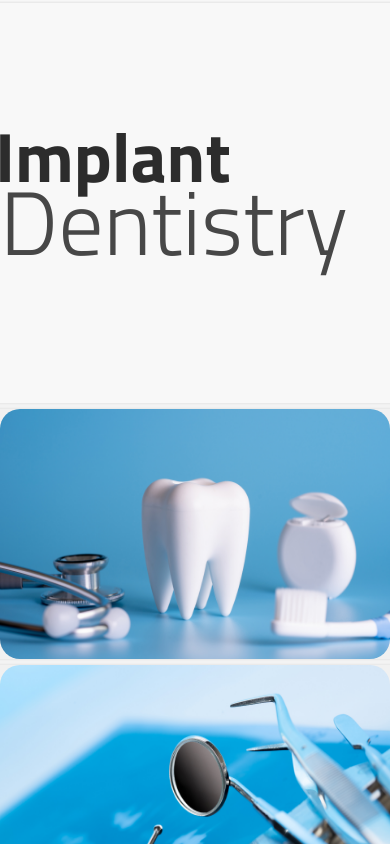
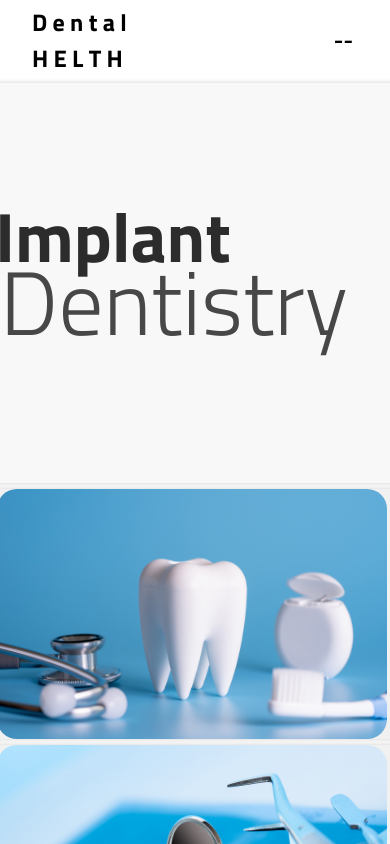
Before and after one commit to malith1997/dental1, a React (Create React App) app: page / in a window 390 px wide. Shown: the top 844 px of the page. Built offline with nearby package versions, Linux system fonts and the light colour scheme.

Commit message:
do mobile response

```diff
--- a/package.json
+++ b/package.json
@@ -12,6 +12,7 @@
     "framer-motion": "^10.3.0",
     "react": "^18.2.0",
     "react-dom": "^18.2.0",
+    "react-router-dom": "^6.9.0",
     "react-scripts": "5.0.1",
     "web-vitals": "^2.1.4"
   },
--- a/src/App.js
+++ b/src/App.js
@@ -1,29 +1,32 @@
 import logo from './logo.svg';
-import React from 'react'
 import './App.css';
-import Hero from './component/Hero';
-import Hero1 from './component/Hero1';
+import Home from './pages/Home';
+import {
+  BrowserRouter as Router,
+  Route,
+  Link,
+  Routes,
+  Redirect
+} from "react-router-dom";
+
 
 function App() {
   return (
-    <div className="App">
-       <React.Fragment>
-
-        <Hero />
-        <Hero1 />
+    <Router>
 
 
 
 
+    <Routes>
+      <Route exact path="/" element={<Home />} />
+      {/* <Route path="/About" element={<About />} />
+      <Route path="/Contact" element={<Contact />} />
+      <Route path="/Services" element={<Services />} /> */}
 
 
+    </Routes>
+  </Router>
 
-
-
-
-       </React.Fragment>
-
-    </div>
   );
 }
 
--- a/src/Styles/main.css
+++ b/src/Styles/main.css
@@ -6,6 +6,38 @@ body{
   padding: 0;
   height: 100vh;
   font-family: 'Titillium Web', sans-serif;
+}
+
+header{
+  display: flex;
+  align-items:center;
+  justify-content: space-between;
+  height: 80px;
+  padding: 0 2rem;
+  background-color: #ffffff;
+  color: var(--textColor);
+}
+
+nav a{
+  margin:0 2rem;
+  color: var(--textColor);
+  text-decoration: none;
+}
+
+nav a:hover{
+  color: var(--secondaryColor);
+}
+
+header .nav-btn{
+  padding: 5px;
+  cursor:pointer;
+  background: transparent;
+  border:none;
+  outline: none;
+  color: var(--textColor);
+  visibility: hidden;
+  opacity: 0;
+  font-size: 1.8rem;
 }
 
 .container{
@@ -166,7 +198,44 @@ body{
       }
 
 
-      @media (max-width:800px){
+      @media only screen and (max-width: 767px){
+
+
+        header .nav-btn{
+          visibility: visible;
+          opacity: 1;
+      }
+      header nav{
+          position: fixed;
+          top: 0;
+          left: 0;
+          height: 100%;
+          width: 100%;
+          display: flex;
+          flex-direction: column;
+          align-items: center;
+          justify-content: center;
+          gap: 1.5rem;
+          background-color: var(--mainColor);
+          transition: 1s;
+          transform: translateY(-100vh);
+      }
+
+      header .responsive_nav{
+          transform: none;
+      }
+
+      nav .nav-close-btn{
+          position: absolute;
+          top: 2rem;
+          right: 2rem;
+      }
+
+      nav a{
+          font-size:  1.5rem;
+      }
+
+
         .card-01{
           flex: 100%;
           width: 600px;
@@ -185,6 +254,7 @@ body{
         }
         .img3{
           width: 65%;
+          margin-left: 17%;
           border-radius: 20px;
         }
 
@@ -216,7 +286,7 @@ body{
             color: #000000;
             padding: 15px;
             width: 150px;
-            margin-left: 40%;
+            margin-left: 57%;
             margin-top: 20%;
             border-radius: 50px;
             }
@@ -225,4 +295,10 @@ body{
               color: #ffffff;
             }
 
+
+
+
+
+
+
       }
--- /dev/null
+++ b/src/component/NavBar.js
@@ -0,0 +1,65 @@
+import React from 'react'
+import {motion} from 'framer-motion'
+import { Link } from "react-router-dom";
+import { useRef } from "react";
+
+
+export default function NavBar() {
+
+    // <motion.div
+    // initial={{y:-100}}
+    // animate={{y:0}}
+    // transition={{
+    //     delay:1.6,
+    //     type:"spring",
+    //     stiffness: 140
+    // }}
+    // className='flex justify-between items-center max-w-screen-lg mx-auto pt-8 z-10 relative text-black'>
+    //     <Logo />
+
+    //     <svg className='w-8 h-8' fill="none" stroke="currentColor" stroke-width="1.5" viewBox="0 0 24 24" xmlns="http://www.w3.org/2000/svg" aria-hidden="true">
+    //     <path stroke-linecap="round" stroke-linejoin="round" d="M3.75 6.75h16.5M3.75 12h16.5m-16.5 5.25H12"></path>
+    //     </svg>
+
+    // </motion.div>
+
+    const navRef = useRef();
+
+    const showNav = () => {
+        navRef.current.classList.toggle("responsive_nav");
+    }
+    return(
+
+        <header>
+            <h2>D e n t a l<br></br>H E L T H</h2>
+            <nav ref={navRef}>
+
+
+                    <Link to="/">Home</Link>
+
+                    <Link to="/About">About</Link>
+
+                    <Link to="/Contact">Contact</Link>
+
+                    <Link to="/Services">Services</Link>
+
+
+
+                {/* USE FOR SMOLLER SCREEN CLOSE THE NAV */}
+                <button className="nav-btn nav-close-btn" onClick={showNav}>
+                    <a>*</a>
+                </button>
+            </nav>
+
+
+
+
+
+
+            {/* OPEN THE NAV IN SMOLLER SCREEN */}
+            <button className="nav-btn" onClick={showNav}>
+            <a>--</a>
+                </button>
+        </header>
+  )
+}
--- /dev/null
+++ b/src/pages/Home.js
@@ -0,0 +1,25 @@
+import React from 'react'
+import Hero from '../component/Hero'
+import NavBar from '../component/NavBar'
+import "../Styles/main.css";
+
+
+export default function Home() {
+  return (
+    <div>
+
+
+
+      <React.Fragment>
+
+
+      <NavBar />
+      <Hero />
+
+
+
+
+    </React.Fragment>
+    </div>
+  )
+}
```
Also changed, not shown: 1 other file (tests, documents, lock files or other folders).
